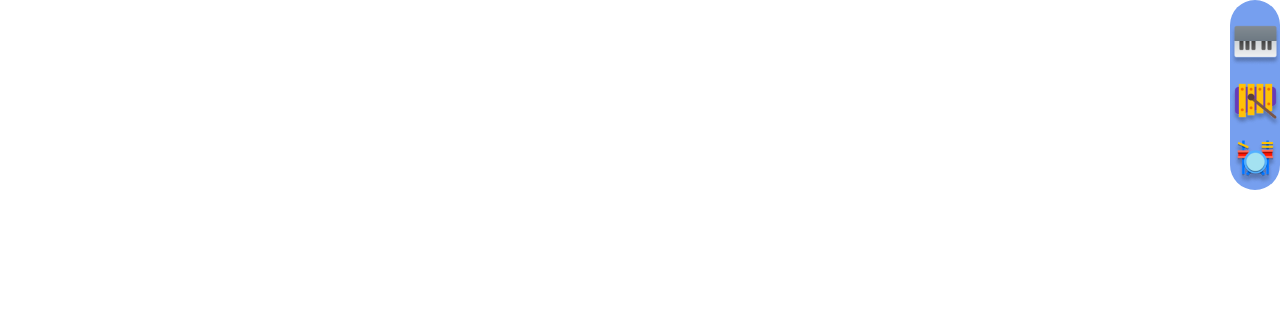
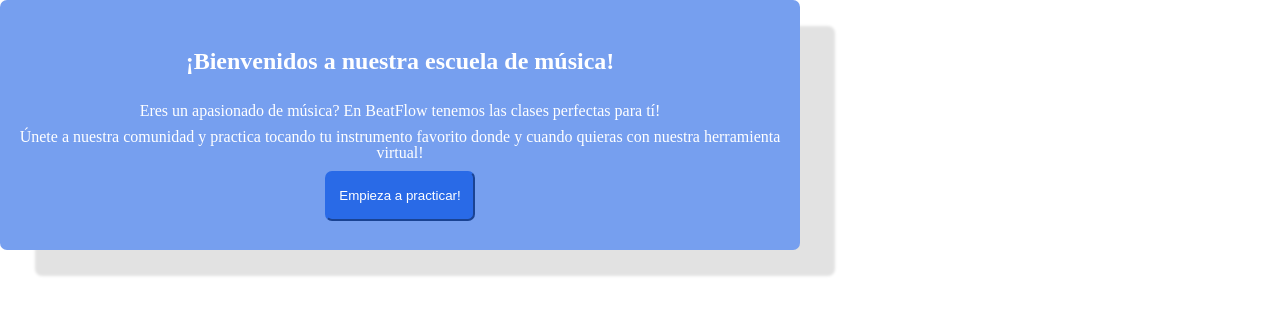
Before and after one commit to project-assigments-p2-singulaars/tiamusic, a plain HTML site: page index.html in a window 1280 px wide. Drawn offline with Linux system fonts and the light colour scheme.

Commit message:
create homebody

```diff
--- a/index.html
+++ b/index.html
@@ -1,20 +1,24 @@
 <!DOCTYPE html>
-<html lang="es">
+<html lang="en">
 <head>
     <meta charset="UTF-8">
     <meta name="viewport" content="width=device-width, initial-scale=1.0">
+    <title>Document</title>
     <link rel="stylesheet" href="styles.css">
-    <script src="navbar.js" defer></script>
-    <title>Document</title>
+    <link rel="stylesheet" href="reset.css">
+    <link rel="preconnect" href="https://fonts.googleapis.com">
+<link rel="preconnect" href="https://fonts.gstatic.com" crossorigin>
+<link href="https://fonts.googleapis.com/css2?family=Inter:wght@100..900&display=swap" rel="stylesheet">
 </head>
 <body>
-    <div id="instruments">
-        <ul class="navInstruments" >
-            <li> <img class="piano" src="iconos/Piano.png" alt="imagen de un piano"></a>
-            <li> <img class="xylo" src="iconos/Xylophone.png" alt="imagen de un xylophono"></a>
-            <li> <img class="drum" src="iconos/Drum Set.png" alt="imagen de un drumset"></a>
-        </ul>
-    </div>
+    <section class="background"></section>
+    <section class="text-container" id="container">
+        <h1>¡Bienvenidos a nuestra escuela de música!</h1>
+        <p>Eres un apasionado de música?
+        En BeatFlow tenemos las clases perfectas para tí!</p>
+        <p>Únete a nuestra comunidad y practica tocando tu instrumento favorito donde y cuando quieras con nuestra herramienta virtual!</p>
+        <button id="click-button">Empieza a practicar!</button>
 
+    </section>
 </body>
 </html>
--- a/navbar.js
+++ /dev/null
@@ -1,39 +0,0 @@
-const clickPiano = document.querySelector(".piano");
-const clickXylo = document.querySelector(".xylo");
-const clickDrum = document.querySelector(".drum");
-
-const boxPiano = document.querySelector(".box-piano");
-const boxXylo = document.querySelector(".box-xylo");
-const boxDrum = document.querySelector(".box-drum");
-
-
-
-function showPiano(){
-    boxPiano.classList.remove("hidden");
-    boxPiano.classList.add("visible");
-    boxXylo.classList.add("hidden");
-    boxXylo.classList.remove("visible");
-    boxDrum.classList.add("hidden");
-    boxDrum.classList.remove("visible");
-}
-
-clickPiano.addEventListener("click", ()=> showPiano() )
-
-function showXylo(){
-    boxPiano.classList.add("hidden");
-    boxPiano.classList.remove("visible");
-    boxDrum.classList.remove("visible");
-    boxDrum.classList.add("hidden");
-    boxXylo.classList.add("visible");
-    boxXylo.classList.remove("hidden");
-}
-function showDrum(){
-    boxPiano.classList.add("hidden");
-    boxPiano.classList.remove("visible");
-    boxXylo.classList.remove("visible");
-    boxXylo.classList.add("hidden");
-    boxDrum.classList.add("visible");
-    boxDrum.classList.remove("hidden");
-}
-clickXylo.addEventListener("click", ()=> showXylo() )
-clickDrum.addEventListener("click", ()=> showDrum() )
--- /dev/null
+++ b/reset.css
@@ -0,0 +1,48 @@
+/* http://meyerweb.com/eric/tools/css/reset/
+   v2.0 | 20110126
+   License: none (public domain)
+*/
+
+html, body, div, span, applet, object, iframe,
+h3, h4, h5, h6, p, blockquote, pre,
+a, abbr, acronym, address, big, cite, code,
+del, dfn, em, img, ins, kbd, q, s, samp,
+small, strike, strong, sub, sup, tt, var,
+b, u, i, center,
+dl, dt, dd, ol, ul, li,
+fieldset, form, label, legend,
+table, caption, tbody, tfoot, thead, tr, th, td,
+article, aside, canvas, details, embed,
+figure, figcaption, footer, header, hgroup,
+menu, nav, output, ruby, section, summary,
+time, mark, audio, video {
+	margin: 0;
+	padding: 0;
+	border: 0;
+	font-size: 100%;
+	font: inherit;
+	vertical-align: baseline;
+}
+/* HTML5 display-role reset for older browsers */
+article, aside, details, figcaption, figure,
+footer, header, hgroup, menu, nav, section {
+	display: block;
+}
+body {
+	line-height: 1;
+}
+ol, ul {
+	list-style: none;
+}
+blockquote, q {
+	quotes: none;
+}
+blockquote:before, blockquote:after,
+q:before, q:after {
+	content: '';
+	content: none;
+}
+table {
+	border-collapse: collapse;
+	border-spacing: 0;
+}
--- a/styles.css
+++ b/styles.css
@@ -1,30 +1,48 @@
-*{
-    margin: 0;
-    padding: 0;
+.background{
+    background-color: white;
+    width:100%;
+    height:100%;
+}
+.text-container{
+    background-color:#769FEF;
+    width: 800px;
+    height: 250px;
+    border-top-left-radius: 7px;
+    border-top-right-radius: 7px;
+    border-bottom-left-radius: 7px;
+    border-bottom-right-radius: 7px;
+    z-index: 1000;
+    -webkit-box-shadow: 35px 26px 3px 0px rgba(226, 226, 226, 1);
+    -moz-box-shadow: 35px 26px 3px 0px rgba(226, 226, 226, 1);
+    box-shadow: 35px 26px 3px 0px rgba(226, 226, 226, 1);
+    display:flex;
+    justify-content: center;
+    flex-direction: column;
+    text-align: center;
+    align-items: center;
+    gap: 10px;
+
 }
 
-#instruments{
-    background-color:·#769FEF;
-    height: 100px;
+h1{
+    color:white;
+}
+p{
+    color:white;
+}
+#click-button{
+    background-color: #296AE7;
+    color: white;
+    width: 150px;
+    height:50px;
+    border-top-left-radius: 7px;
+    border-top-right-radius: 7px;
+    border-bottom-left-radius: 7px;
+    border-bottom-right-radius: 7px;
+    border-color: #296AE7;
     display: flex;
-    justify-content: flex-end;
-
-
-
-}
-.navInstruments{
-    background-color: #769FEF;
-    width:50px;
-    height:190px;
-    list-style-type: none;
-    border-radius: 30px;
-    display: flex;
-    justify-content: end;
+    justify-content: center;
     flex-direction: column;
     align-items: center;
 
 }
-
-.hidden{
-    display: none;
-}
```
